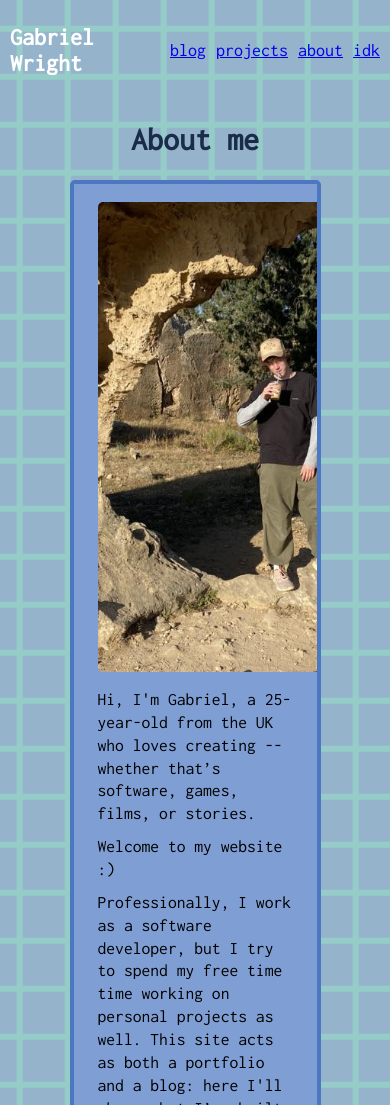
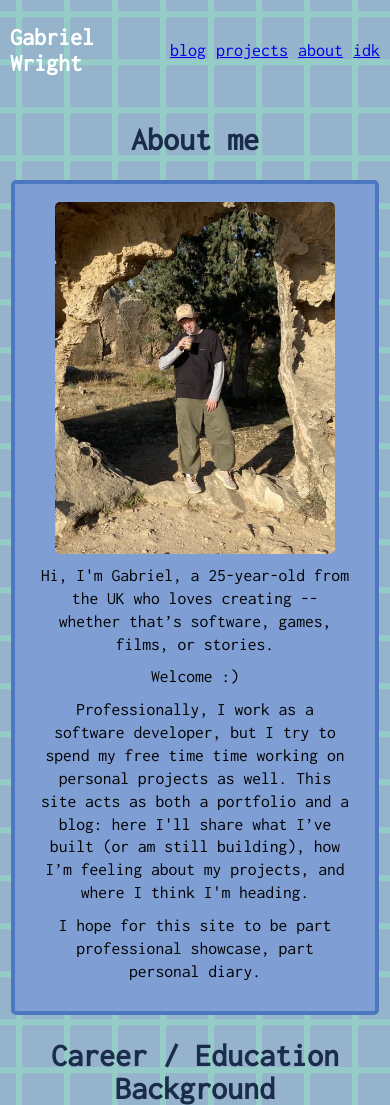
Before and after one commit to Gabriel-Wright/Personal-website, a Jekyll site: the page built from about/index.html, in a window 390 px wide and 1400 px high, cut to the strip 0-1105 px from the top of the window. Built offline with Jekyll 4.4.1, drawn with Linux system fonts in a browser that asks for light colours; some of the changed text lies outside the part shown.

Commit message:
scaling about page for mobile

```diff
--- a/about/index.html
+++ b/about/index.html
@@ -19,7 +19,7 @@
         <img src="{{site.baseurl}}/assets/images/gabeCyprus.png" alt="Gabriel-Cyrpus">
         <p>Hi, I'm Gabriel, a 25-year-old from the UK who loves creating -- whether that’s software, games, films, or
             stories. </p>
-        <p> Welcome to my website :)</p>
+        <p> Welcome :)</p>
         <p>Professionally, I work as a software developer, but I try to spend my free time time working on personal
             projects as well. This site acts as both a portfolio and a blog: here I'll share what I’ve built (or am
             still building), how I’m feeling about my projects, and where I think I'm heading. </p>
@@ -43,8 +43,7 @@
             <li><strong>MSc in Data Analytics (2021-2022)</strong>
                 <p>Switched to Data Analytics for my masters to apply my of maths background to real world problems.</p>
                 <p>Covered Machine Learning, Statistic Modelling and Algorithmic Game Theory. </p>
-                <p>My dissertation focused on convergent states of Opinion Dynamic environments, which felt like a
-                    natural transition from my Mathematics background.</p>
+                <p>My dissertation focused on convergent states of Opinion Dynamic environments.</p>
             </li>
         </ul>
     </div>
--- a/assets/style.css
+++ b/assets/style.css
@@ -398,6 +398,20 @@ html, body {
     width: 50%
 }
 
+@media (max-width: 1000px) {
+    #first-about {
+        width: 80%;
+        text-align: center;
+    }
+
+    #first-about img {
+        float: none;
+        display:block;
+        max-width:90%;
+        margin: 0 auto 10px;
+    }
+}
+
 #career-education-background {
     width: 50%;
 }
@@ -405,6 +419,21 @@ html, body {
 #career-education-background img {
     float: right;
 }
+
+@media (max-width: 1000px) {
+    #career-education-background {
+        width: 80%;
+        text-align: center;
+    }
+
+    #career-education-background img {
+        float:none;
+        display:block;
+        max-width:90%;
+        margin: 0 auto 10px;
+    }
+}
+
 
 #about-title {
     font-family: Inconsolata, sans-serif;
```
